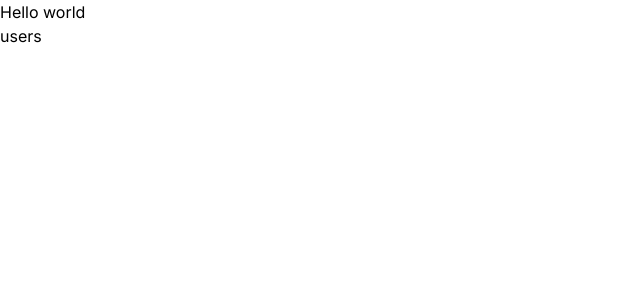
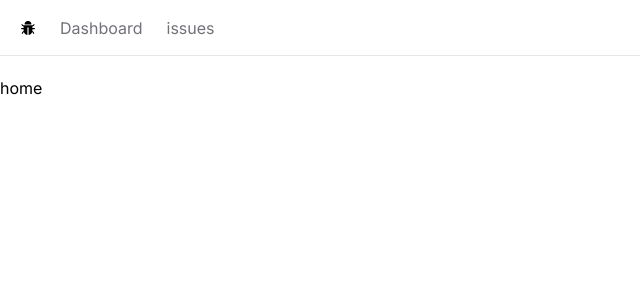
Before and after one commit to deepk2891/issue-tracker-next-app, a Next.js app: page / in a window 1280 px wide. Shown: the top 300 px of the page, without its empty margins (0-640 px from the left). Built offline with nearby package versions, Linux system fonts and the light colour scheme.

Commit message:
Build the navbar

```diff
--- /dev/null
+++ b/src/app/components/Navbar.tsx
@@ -0,0 +1,29 @@
+import React from "react"
+import Link from "next/link"
+import { AiFillBug } from "react-icons/ai"
+
+const Navbar = () => {
+	const links = [
+		{ label: "Dashboard", href: "/" },
+		{ label: "issues", href: "/issues" },
+	]
+
+	return (
+		<main>
+			<nav className="flex space-x-6 border-b mb-5 px-5 h-14 items-center">
+				<Link href="/">
+					<AiFillBug />
+				</Link>
+				<ul className="flex space-x-6">
+					{links.map((link) => (
+						<Link key={link.href} className="text-zinc-500 hover:text-zinc-800 transition-colors" href={link.href}>
+							{link.label}
+						</Link>
+					))}
+				</ul>
+			</nav>
+		</main>
+	)
+}
+
+export default Navbar
--- a/src/app/layout.tsx
+++ b/src/app/layout.tsx
@@ -1,6 +1,7 @@
 import type { Metadata } from "next"
 import { Inter } from "next/font/google"
 import "./globals.css"
+import Navbar from "./components/Navbar"
 
 const inter = Inter({ subsets: ["latin"] })
 
@@ -12,7 +13,10 @@
 export default function RootLayout({ children }: { children: React.ReactNode }) {
 	return (
 		<html lang="en">
-			<body className={inter.className}>{children}</body>
+			<body className={inter.className}>
+				<Navbar />
+				<main>{children}</main>
+			</body>
 		</html>
 	)
 }
--- a/src/app/page.tsx
+++ b/src/app/page.tsx
@@ -1,11 +1,9 @@
 import Image from "next/image"
-import Link from "next/link"
 
 export default function Home() {
 	return (
 		<main>
-			<h1>Hello world</h1>
-			<Link href="/users">users</Link>
+			<h1>home</h1>
 		</main>
 	)
 }
```
Also changed, not shown: package.json (+5 -4 lines), 1 other file (tests, documents, lock files or other folders).
